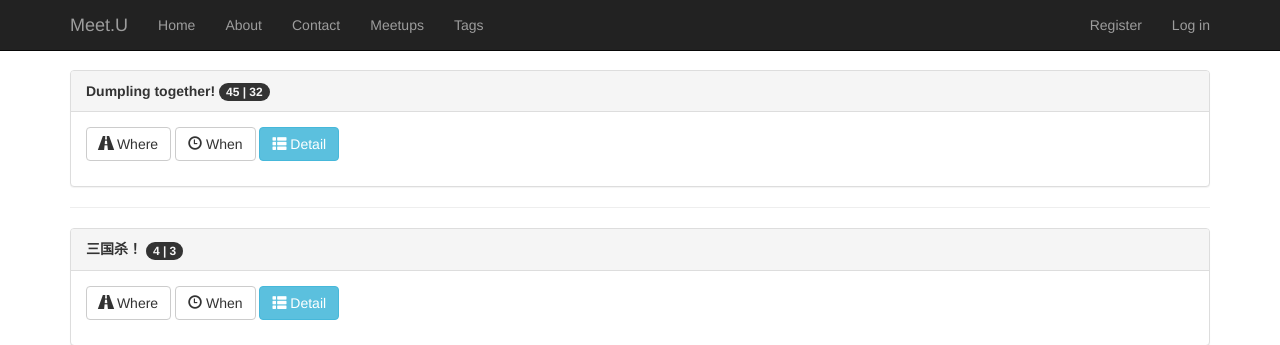
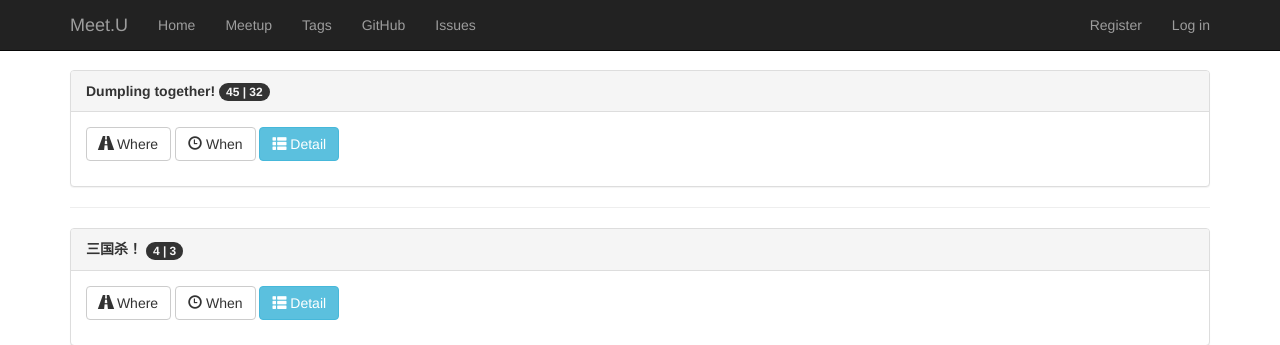
Before and after one commit to Mooophy/meetu, an ASP.NET MVC app: page /Design/BootStrap in a window 1280 px wide. Shown: the top 345 px of the page. Run offline with ASP.NET Core 8 and stand-ins for ASP.NET MVC 5, Linux system fonts and the light colour scheme; the project's own start-up code is not run, and a stand-in starts its controllers and pages; some libraries are stand-ins or nearby versions.

Commit message:
add Issues and Github links

```diff
--- a/MeetU/MeetU/Views/Meetups/Index.cshtml
+++ b/MeetU/MeetU/Views/Meetups/Index.cshtml
@@ -1,7 +1,7 @@
 @model IEnumerable<MeetU.Models.Meetup>
 
 @{
-    ViewBag.Title = "Index";
+    ViewBag.Title = "Meetups";
     Layout = "~/Views/Shared/_Layout.cshtml";
 }
 
@@ -33,9 +33,6 @@
                     <span class="glyphicon glyphicon-th"></span> Detail
                 </a>
 
-                <a class="btn btn-default" href='#'>
-                    <span class="glyphicon glyphicon-tags"></span> Tags
-                </a>
             </div>
 
             <div class="collapse" id='@("Where" + item.Id.ToString())'>
--- a/MeetU/MeetU/Views/Shared/_Layout.cshtml
+++ b/MeetU/MeetU/Views/Shared/_Layout.cshtml
@@ -3,7 +3,7 @@
 <head>
     <meta charset="utf-8" />
     <meta name="viewport" content="width=device-width, initial-scale=1.0">
-    <title>@ViewBag.Title</title>
+    <title>蜜柚-Meet.U</title>
     @Styles.Render("~/Content/css")
     @Scripts.Render("~/bundles/modernizr")
 
@@ -22,10 +22,10 @@
             <div class="navbar-collapse collapse">
                 <ul class="nav navbar-nav">
                     <li>@Html.ActionLink("Home", "Index", "Home")</li>
-                    <li>@Html.ActionLink("About", "About", "Home")</li>
-                    <li>@Html.ActionLink("Contact", "Contact", "Home")</li>
-                    <li>@Html.ActionLink("Meetups", "Index", "Meetups")</li>
+                    <li>@Html.ActionLink("Meetup", "Index", "Meetups")</li>
                     <li>@Html.ActionLink("Tags", "Index", "Tags")</li>
+                    <li><a href="https://github.com/Mooophy/meetu"  target="_blank">GitHub</a></li>
+                    <li><a href="https://github.com/Mooophy/meetu/issues" target="_blank">Issues</a></li>
                 </ul>
                 @Html.Partial("_LoginPartial")
             </div>
```
